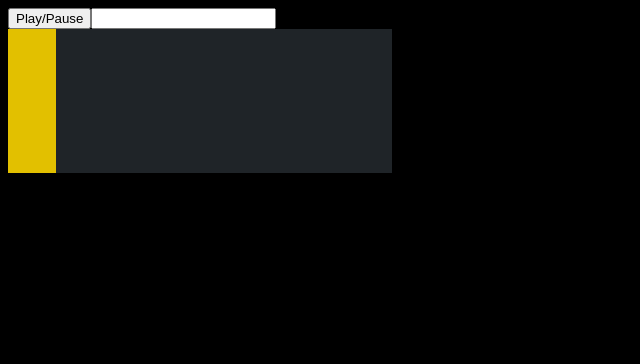
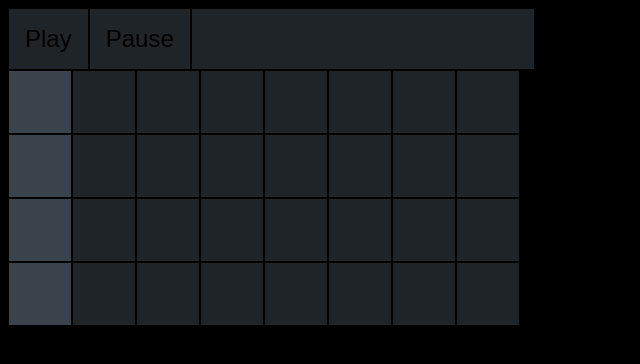
Before and after one commit to soundboards/drumkit, a React app: page / in a window 1280 px wide. Shown: the top 364 px of the page, without its empty margins (0-640 px from the left). Built offline with nearby package versions, Linux system fonts and the light colour scheme.

Commit message:
update controls

```diff
--- a/src/components/Sequencer.css
+++ b/src/components/Sequencer.css
@@ -2,17 +2,28 @@
   background-color: #000;
 }
 
+.control-buttons {
+  background-color: #1f2428;
+  border: 1px solid #000;
+  padding: 1rem;
+  font-size: 1.5rem;
+}
+
 .sequence-button {
   background-color: #1f2428;
-  border: none;
-  height: 3rem;
-  width: 3rem;
+  border: 1px solid #000;
+  height: 4rem;
+  width: 4rem;
 }
 
 .sequence-button.sequence-button--seq {
-  background-color: #e2c000;
+  background-color: #3a434b;
 }
 
 .sequence-button.sequence-button--selected {
   background-color: #e2c000;
 }
+
+.sequence-button.sequence-button--seq.sequence-button--selected {
+  background-color: #00E34F;
+}
--- a/src/components/Sequencer.js
+++ b/src/components/Sequencer.js
@@ -18,20 +18,19 @@
       sequence: {
         kick: [0,0,0,0,0,0,0,0],
         snare: [0,0,0,0,0,0,0,0],
-        bass: [0,0,0,0,0,0,0,0],
+        openHat: [0,0,0,0,0,0,0,0],
+        closedHat: [0,0,0,0,0,0,0,0],
       }
     };
 
     this.timerWorker = new Worker('../workers/scheduler');
     this.playSequence = this.playSequence.bind(this);
+    this.pauseSequence = this.pauseSequence.bind(this);
     this.renderInstrument = this.renderInstrument.bind(this);
   }
 
   playSequence() {
-    if (this.state.playing) {
-      this.timerWorker.postMessage('stop');
-      this.setState({playing: false});
-    } else {
+    if (!this.state.playing) {
       const interval = calculateInterval(this.state.bpm);
       this.timerWorker.postMessage({ interval });
 
@@ -48,6 +47,14 @@
       this.setState({playing: true});
     }
   }
+
+  pauseSequence() {
+    if (this.state.playing) {
+      this.timerWorker.postMessage('stop');
+      this.setState({playing: false});
+    }
+  }
+
 
   onButtonClick(position, key) {
     const { sequence } = this.state;
@@ -88,8 +95,18 @@
 
     return (
       <div>
-        <button onClick={this.playSequence}>Play/Pause</button>
-        <input onBlur={setBpm} />
+        <button
+          className="control-buttons"
+          onClick={this.playSequence}
+        >
+          Play
+        </button>
+        <button
+          className="control-buttons"
+          onClick={this.pauseSequence}
+          >Pause
+        </button>
+        <input className="control-buttons" onBlur={setBpm} />
         <div>
           {Object.keys(sequence).map((key) => this.renderInstrument(key))}
         </div>
```
